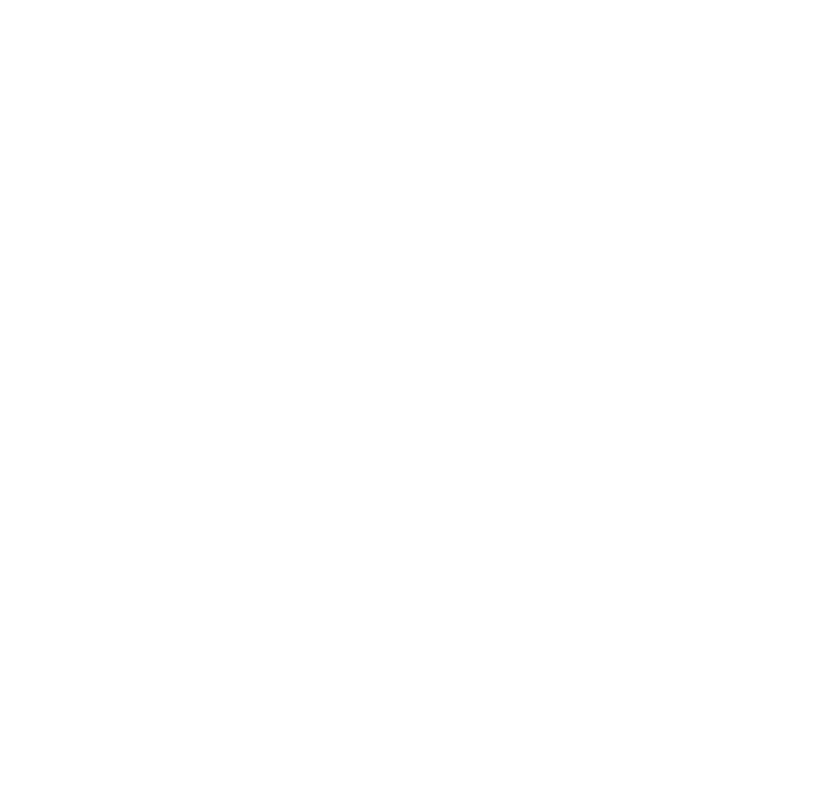
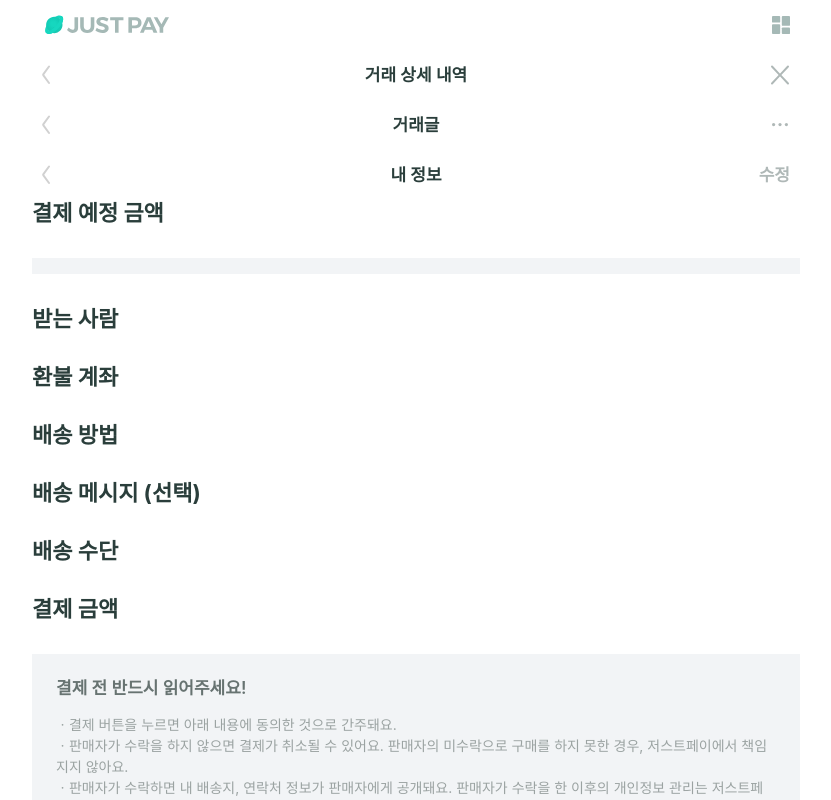
Before and after one commit to Team-JustPay/JustPay-Release-Client, a React (Create React App) app: page /pay in a window 1280 px wide. Before the commit this address had no page. Shown: the whole page, without its empty margins (224-1055 px from the left). Built offline with nearby package versions, Linux system fonts and the light colour scheme.

Commit message:
feat : 결제 주의사항 컴포넌트

```diff
--- a/src/components/common/Layout.tsx
+++ b/src/components/common/Layout.tsx
@@ -5,7 +5,7 @@
 import MainHeader from './header/MainHeader';
 
 interface LayoutProps {
-  children?: ReactElement[];
+  children?: ReactElement | ReactElement[];
 }
 
 export default function Layout({ children }: LayoutProps) {
--- /dev/null
+++ b/src/components/pay/PayWarning.tsx
@@ -0,0 +1,37 @@
+import React from 'react';
+import styled from 'styled-components';
+
+export default function PayWarning() {
+  return (
+    <PayWarningContainer>
+      <h1>결제 전 반드시 읽어주세요!</h1>
+      <p>
+        ㆍ결제 버튼을 누르면 아래 내용에 동의한 것으로 간주돼요. <br />
+        ㆍ판매자가 수락을 하지 않으면 결제가 취소될 수 있어요. 판매자의 미수락으로 구매를 하지 못한 경우, 저스트페이에서
+        책임지지 않아요. <br />
+        ㆍ판매자가 수락하면 내 배송지, 연락처 정보가 판매자에게 공개돼요. 판매자가 수락을 한 이후의 개인정보 관리는
+        저스트페이에서 책임지지 않아요. <br />
+        ㆍ결제수단에서 토스페이를 선택하면 해외 결제가 가능해요.
+      </p>
+    </PayWarningContainer>
+  );
+}
+
+const PayWarningContainer = styled.section`
+  display: flex;
+  flex-direction: column;
+  padding: 2.4rem;
+  background-color: ${({ theme }) => theme.colors.background};
+
+  h1 {
+    color: ${({ theme }) => theme.colors.middle_green};
+    font: ${({ theme }) => theme.fonts.SB_17};
+    margin-bottom: 1.6rem;
+  }
+
+  p {
+    color: ${({ theme }) => theme.colors.light_green};
+    font: ${({ theme }) => theme.fonts.R_14};
+    line-height: 21px;
+  }
+`;
--- /dev/null
+++ b/src/pages/Pay.tsx
@@ -0,0 +1,33 @@
+import React from 'react';
+import Layout from 'components/common/Layout';
+import PayWarning from 'components/pay/PayWarning';
+import styled from 'styled-components';
+
+export default function Pay() {
+  return (
+    <Layout>
+      <Title>결제 예정 금액</Title>
+      <BorderLine />
+      <Title>받는 사람</Title>
+      <Title>환불 계좌</Title>
+      <Title>배송 방법</Title>
+      <Title>배송 메시지 (선택)</Title>
+      <Title>배송 수단</Title>
+      <Title>결제 금액</Title>
+      <PayWarning />
+    </Layout>
+  );
+}
+
+const Title = styled.h1`
+  color: ${({ theme }) => theme.colors.black_green};
+  font: ${({ theme }) => theme.fonts.B_22};
+  margin-bottom: 3.2rem;
+`;
+
+const BorderLine = styled.div`
+  width: 100%;
+  height: 16px;
+  background-color: ${({ theme }) => theme.colors.background};
+  margin-bottom: 3.2rem;
+`;
--- a/src/pages/routes.tsx
+++ b/src/pages/routes.tsx
@@ -1,13 +1,16 @@
 import React from 'react';
+import { lazy } from 'react';
 import { BrowserRouter, Routes as PageRoutes, Route as PageRoute } from 'react-router-dom';
 
-import Home from './Home';
+const HomePage = lazy(() => import('pages/Home'));
+const PayPage = lazy(() => import('pages/Pay'));
 
 export default function Routes() {
   return (
     <BrowserRouter>
       <PageRoutes>
-        <PageRoute path="/" element={<Home />} />
+        <PageRoute path="/" element={<HomePage />} />
+        <PageRoute path="/pay" element={<PayPage />} />
       </PageRoutes>
     </BrowserRouter>
   );
```
Also changed, not shown: src/assets/icon/House.svg (added).
